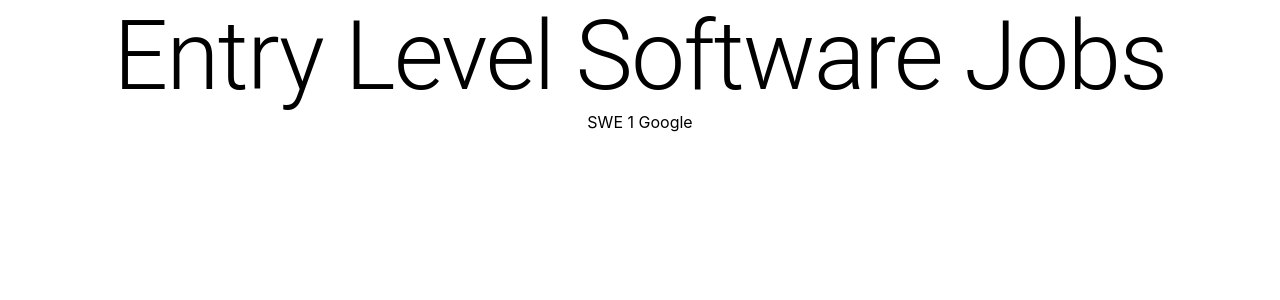
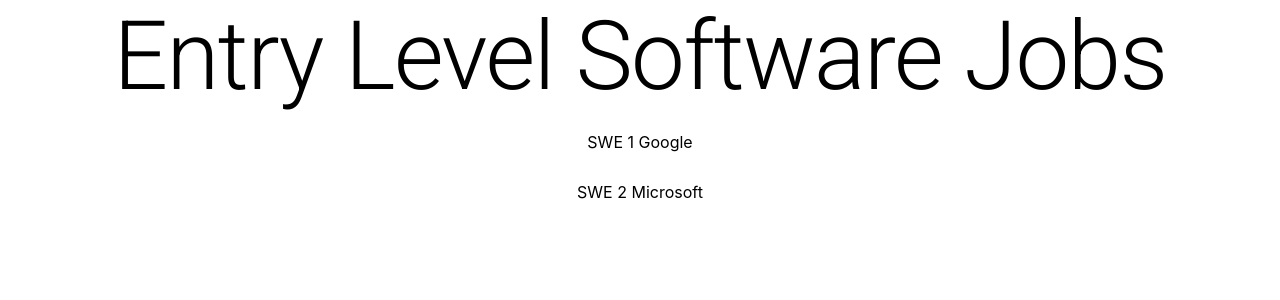
Before and after one commit to gfontorbe/JobBoard, a React (Create React App) app in the folder client/: page / in a window 1280 px wide. Shown: the top 300 px of the page. Built offline with nearby package versions, Linux system fonts and the light colour scheme.

Commit message:
Update css

```diff
--- a/client/public/index.html
+++ b/client/public/index.html
@@ -1,14 +1,12 @@
 <!DOCTYPE html>
 <html lang="en">
-  <head>
+
+<head>
     <meta charset="utf-8" />
     <link rel="icon" href="%PUBLIC_URL%/favicon.ico" />
     <meta name="viewport" content="width=device-width, initial-scale=1" />
     <meta name="theme-color" content="#000000" />
-    <meta
-      name="description"
-      content="Web site created using create-react-app"
-    />
+    <meta name="description" content="Web site created using create-react-app" />
     <link rel="apple-touch-icon" href="%PUBLIC_URL%/logo192.png" />
     <!--
       manifest.json provides metadata used when your web app is installed on a
@@ -25,8 +23,12 @@
       Learn how to configure a non-root public URL by running `npm run build`.
     -->
     <title>React App</title>
-  </head>
-  <body>
+
+    <link rel="stylesheet" href="https://fonts.googleapis.com/css?family=Roboto:300,400,500,700&display=swap" />
+
+</head>
+
+<body>
     <noscript>You need to enable JavaScript to run this app.</noscript>
     <div id="root"></div>
     <!--
@@ -39,5 +41,6 @@
       To begin the development, run `npm start` or `yarn start`.
       To create a production bundle, use `npm run build` or `yarn build`.
     -->
-  </body>
+</body>
+
 </html>
--- a/client/src/App.css
+++ b/client/src/App.css
@@ -28,6 +28,15 @@
     color: #61dafb;
 }
 
+.job {
+    width: 80%;
+    margin: 0 auto;
+    display: flex;
+    justify-content: space-around;
+    margin: 10px auto;
+    padding: 10px 0;
+}
+
 @keyframes App-logo-spin {
     from {
         transform: rotate(0deg);
--- a/client/src/App.js
+++ b/client/src/App.js
@@ -5,7 +5,9 @@
 
 const mockJobs = [
   {title:'SWE 1',
-company: 'Google'}
+company: 'Google'},{
+  title:'SWE 2',company:'Microsoft'
+}
 ];
 
 function App() {
--- a/client/src/Job.js
+++ b/client/src/Job.js
@@ -1,5 +1,5 @@
 import React from "react";
 
 export default function Job({job}) {
-  return (<div className="job">{job.title} {job.company}</div>);
+  return (<div className={'job'}>{job.title} {job.company}</div>);
 }
--- a/client/src/Jobs.js
+++ b/client/src/Jobs.js
@@ -6,7 +6,7 @@
 
 export default function Jobs({jobs}) {
     return (
-      <div className="jobs">
+      <div className={'jobs'}>
         <Typography variant="h1">Entry Level Software Jobs</Typography>
         {
             jobs.map(job=><Job job={job}/>)
```
Lines whose indentation alone changed are shown as unchanged.
